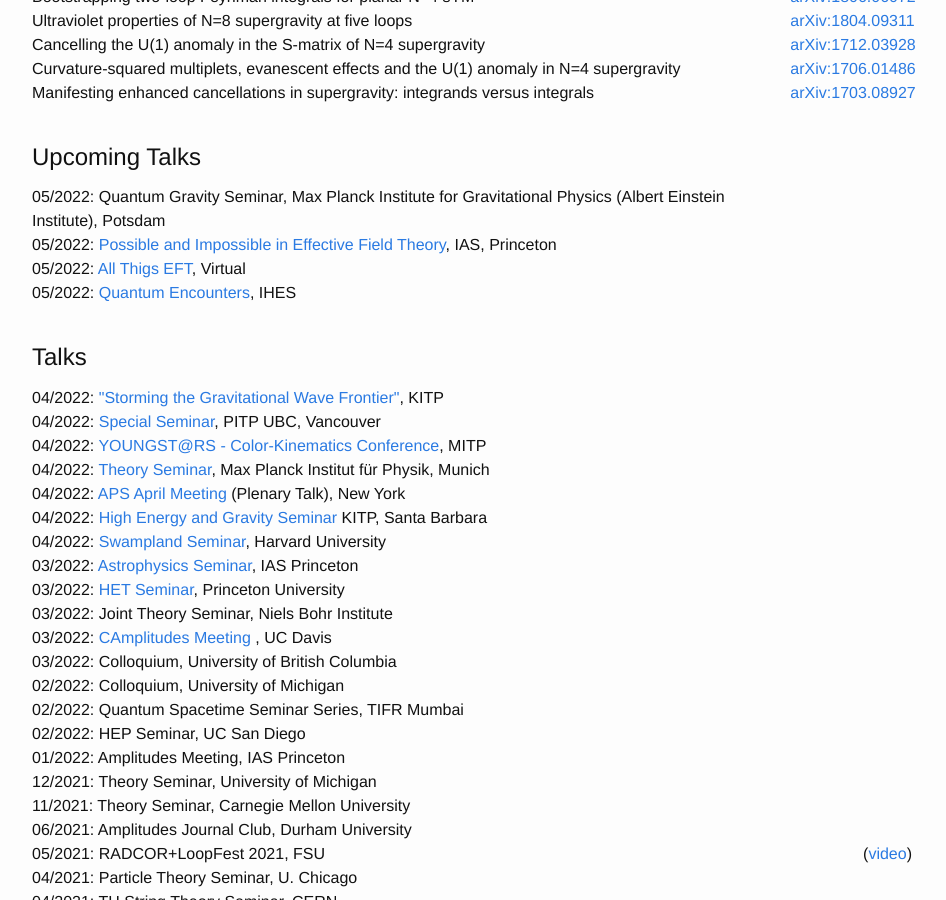
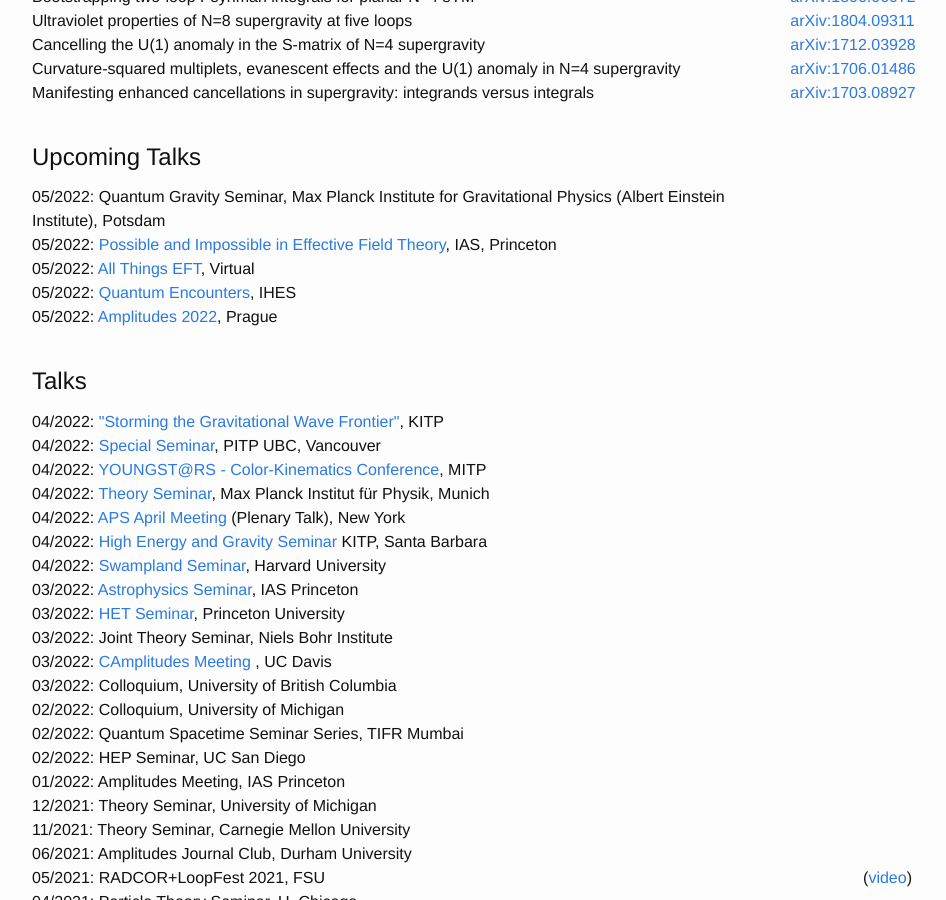
Before and after one commit to julioparra/julioparra.github.io, a Jekyll site: the page built from index.md, in a window 1280 px wide and 900 px high, scrolled down 1015 px. Shown: the whole window, without its empty margins (168-1114 px from the left). Built offline with Jekyll 4.4.1, drawn with Linux system fonts in a browser that asks for light colours; nearby versions of some CDN libraries.

Commit message:
Amplitudes talk

```diff
--- a/index.md
+++ b/index.md
@@ -147,11 +147,15 @@
     <div class="col-2" style="text-align:right">  </div>
 </div>
 <div class="row">
-    <div class="col-10"> 05/2022: <a href="https://sites.google.com/view/all-things-eft"> All Thigs EFT</a>, Virtual </div>
+    <div class="col-10"> 05/2022: <a href="https://sites.google.com/view/all-things-eft"> All Things EFT</a>, Virtual </div>
     <div class="col-2" style="text-align:right">  </div>
 </div>
 <div class="row">
     <div class="col-10"> 05/2022: <a href="https://seminars.ihes.fr/quantum/">Quantum Encounters</a>, IHES </div>
+    <div class="col-2" style="text-align:right">  </div>
+</div>
+<div class="row">
+    <div class="col-10"> 05/2022: <a href="https://indico.cern.ch/event/1101193/">Amplitudes 2022</a>, Prague </div>
     <div class="col-2" style="text-align:right">  </div>
 </div>
 
```
